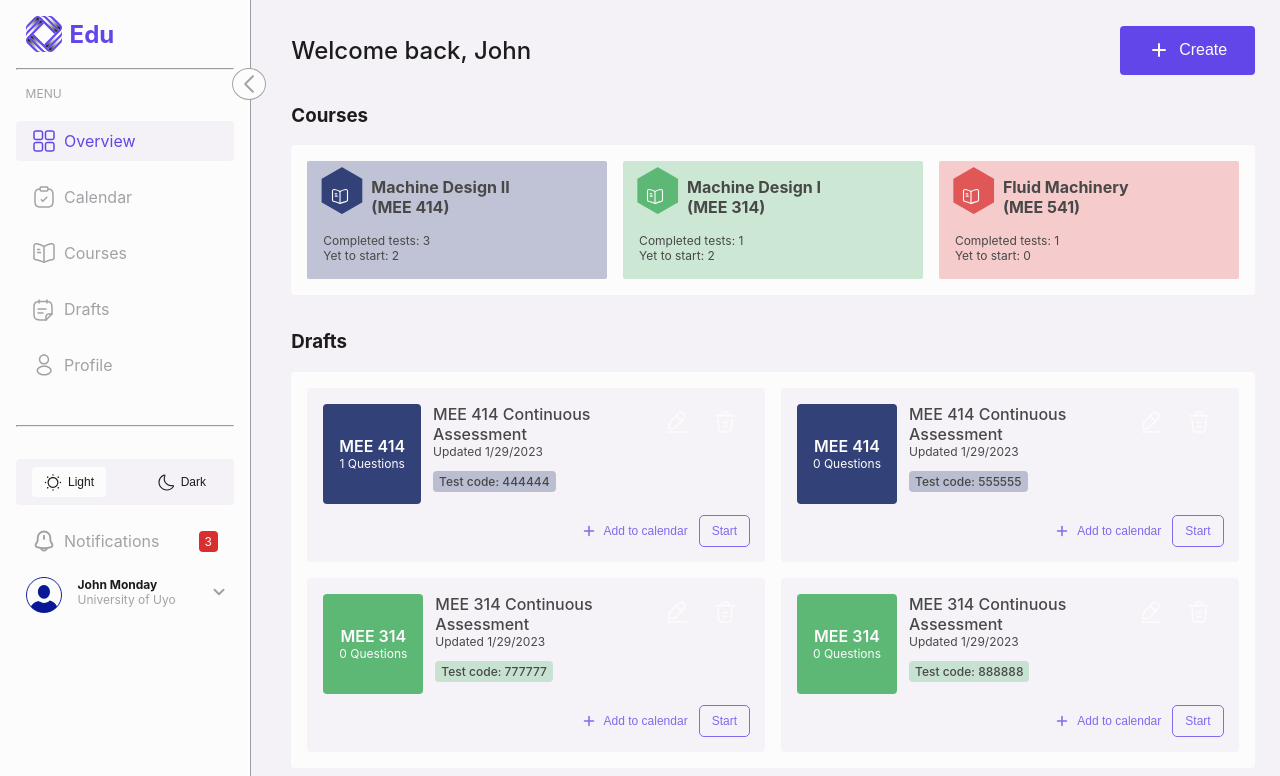
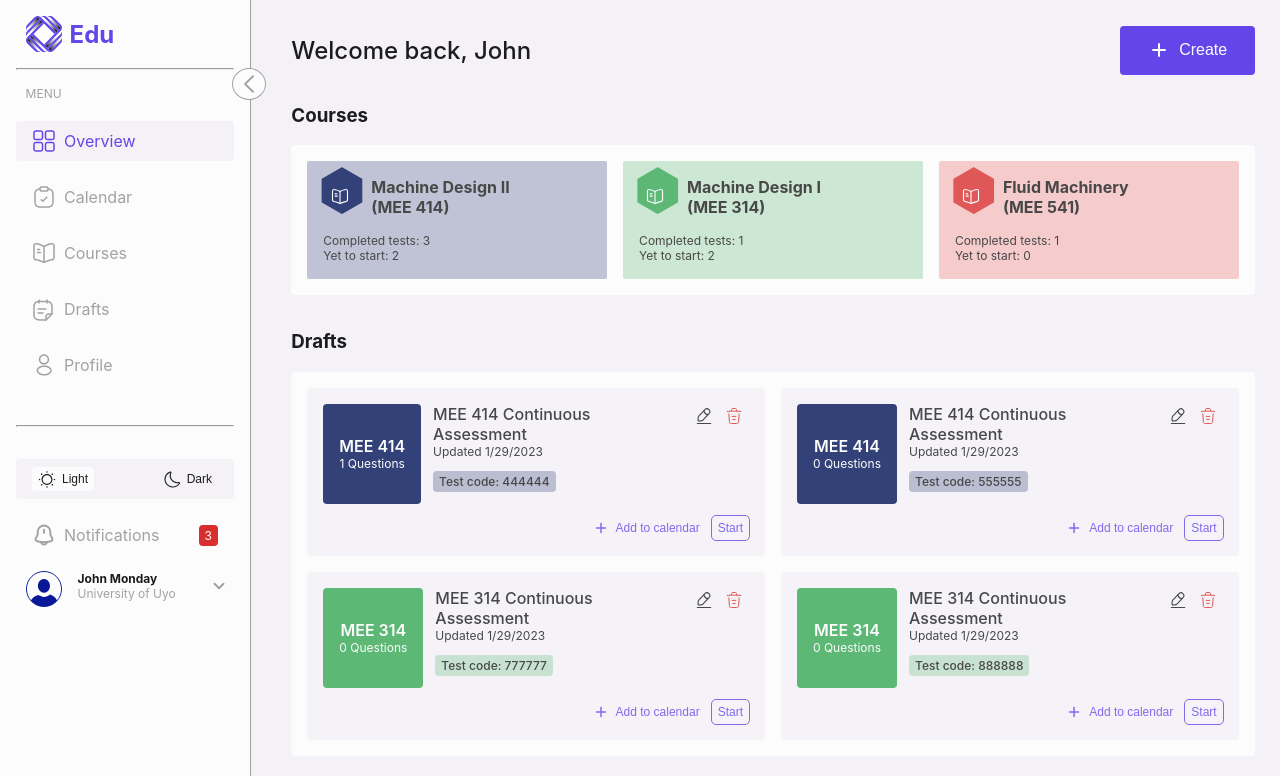
Before and after one commit to gnobu/edu-app-frontend, a React (Vite) app: page /teacher in a window 1280 px wide. Shown: the top 776 px of the page. Built offline with nearby package versions, Linux system fonts and the light colour scheme.

Commit message:
fix: button colors, size and spacing

```diff
--- a/src/components/TestCard.tsx
+++ b/src/components/TestCard.tsx
@@ -27,15 +27,15 @@ export default function TestCard({ test }: { test: Test }) {
           <p className="bg-course-alpha badge f-w-5">Test code: {test.testCode}</p>
         </div>
         <div className="flex f-al-start">
-          <Link to={`/teacher/drafts/${test.id}`} className="button small ghost">
-            <IconText src="/src/assets/icons/edit-2.svg#img" />
+          <Link to={`/teacher/drafts/${test.id}`} className="button small ghost col-pry">
+            <IconText src="/src/assets/icons/edit-2.svg#img" size="xs" />
           </Link>
-          <button className="small ghost">
-            <IconText src="/src/assets/icons/trash.svg#img" />
+          <button className="small ghost col-warn">
+            <IconText src="/src/assets/icons/trash.svg#img" size="xs" />
           </button>
         </div>
       </div>
-      <div className="flex f-end">
+      <div className="f-gap-p5 f-end">
         <button className="ghost small col-accent">
           <IconText src="/src/assets/icons/add.svg#img" text="Add to calendar" size="xs" />
         </button>
--- a/src/styles/global.css
+++ b/src/styles/global.css
@@ -92,7 +92,7 @@ button,
 
 button:where(.small),
 .button:where(.small) {
-  padding: .5em 1em;
+  padding: .25em .5em;
   min-width: 30px;
   font-size: .75rem;
 }
@@ -232,7 +232,6 @@ textarea[readonly] {
 }
 
 label {
-  margin-bottom: .5rem;
   font-weight: 600;
 }
 
```
